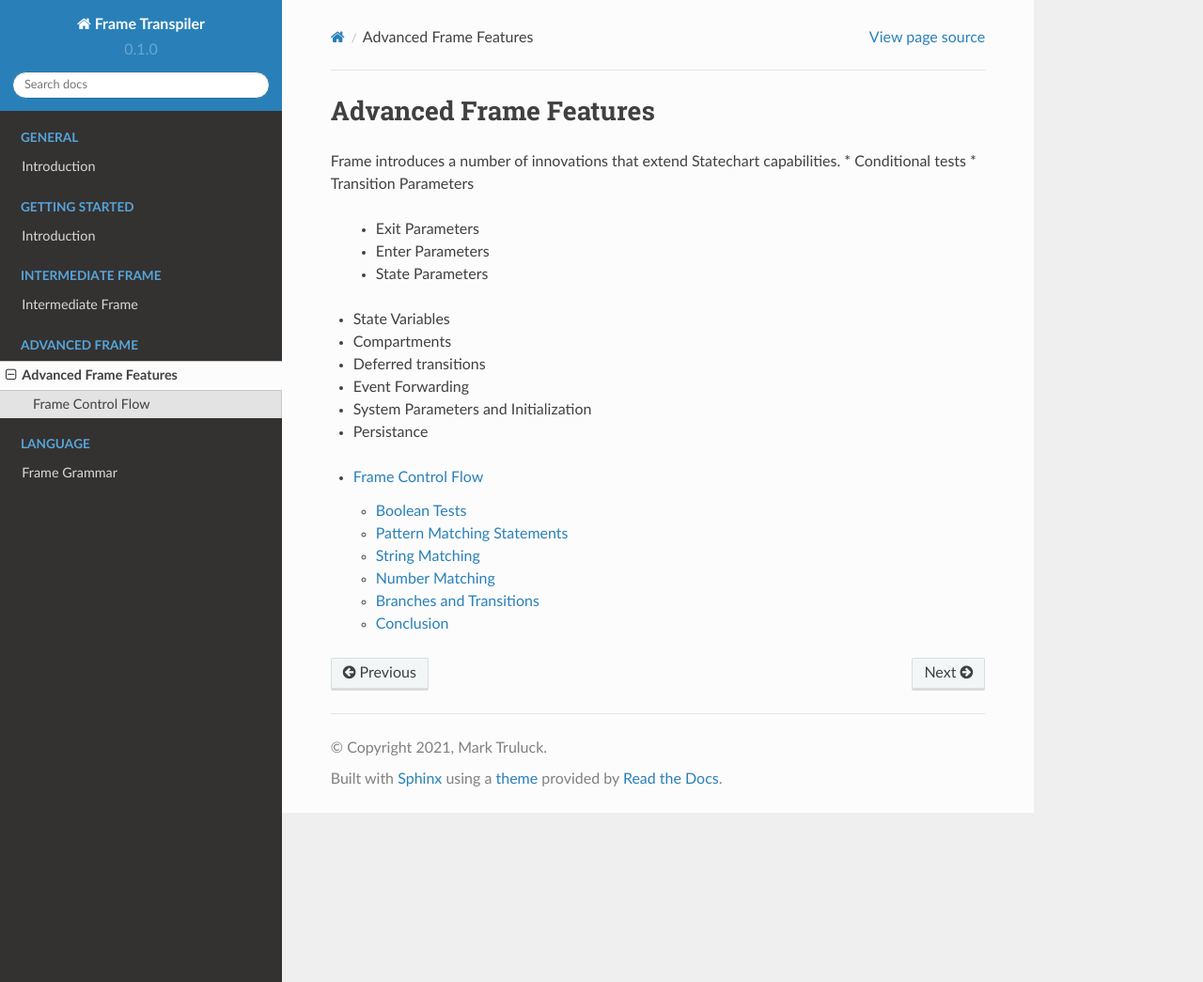
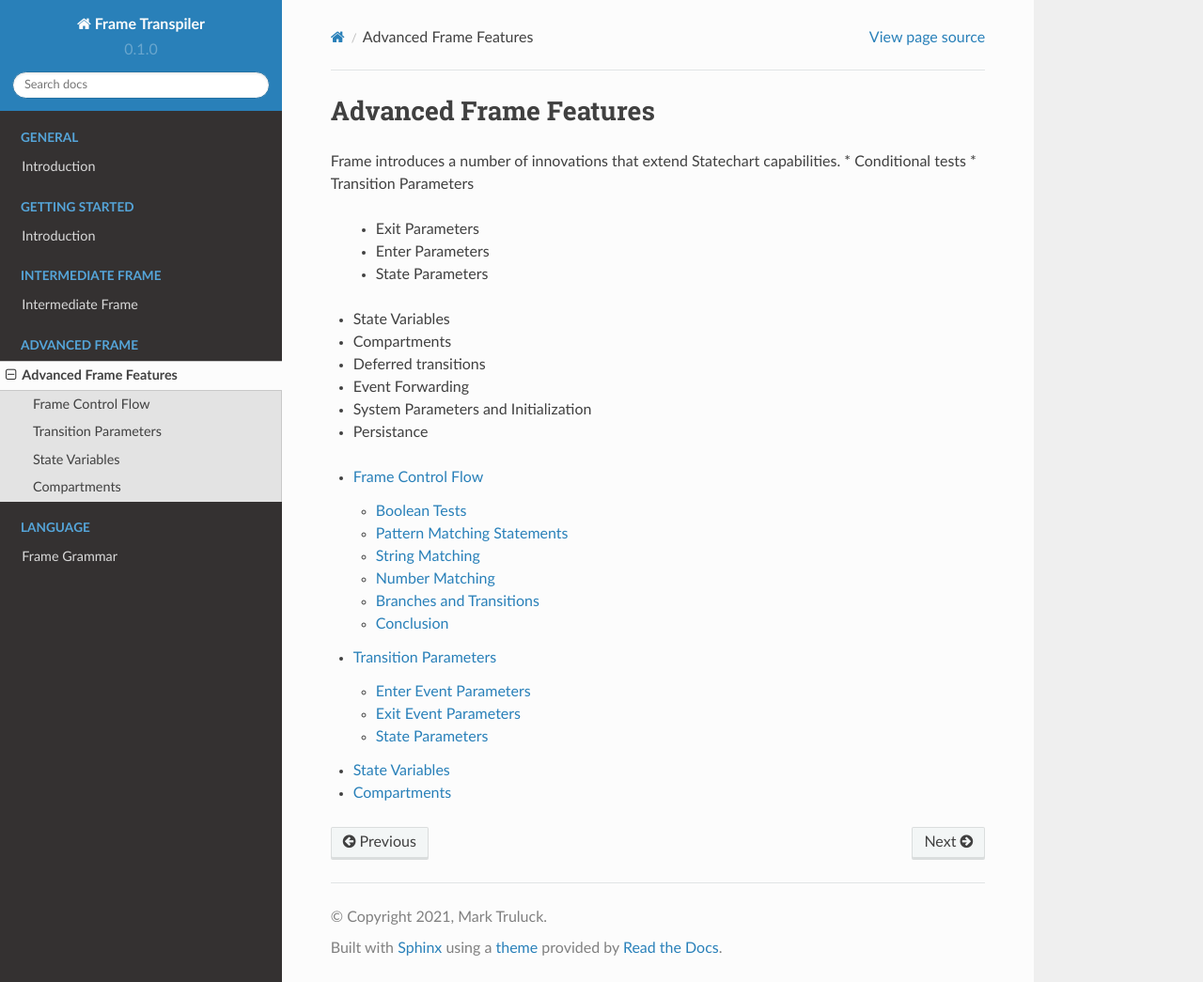
Before and after one commit to frame-lang/frame_transpiler, a Sphinx documentation site: the page built from docs/source/advanced_frame/index.rst, in a window 1280 px wide and 1045 px high. Shown: the whole window at 94% size. Built offline with Sphinx 7.4.7 and the Read the Docs theme 2.0.0, drawn with Linux system fonts in a browser that asks for light colours; pages that are not in the unit, such as notebooks, are missing from menus.

Commit message:
index update

```diff
--- /dev/null
+++ b/docs/source/advanced_frame/compartments.rst
@@ -0,0 +1,6 @@
+Compartments
+============
+
+State compartments, or simply **compartments**, are a closure concept for
+states that preserve context from various scopes as well as runtime data
+needed for the Frame machine semantics.
--- a/docs/source/advanced_frame/index.rst
+++ b/docs/source/advanced_frame/index.rst
@@ -21,3 +21,6 @@ Frame introduces a number of innovations that extend Statechart capabilities.
     :name: toc-advanced-frame
 
     control_flow
+    transition_parameters
+    state_variables
+    compartments
```
